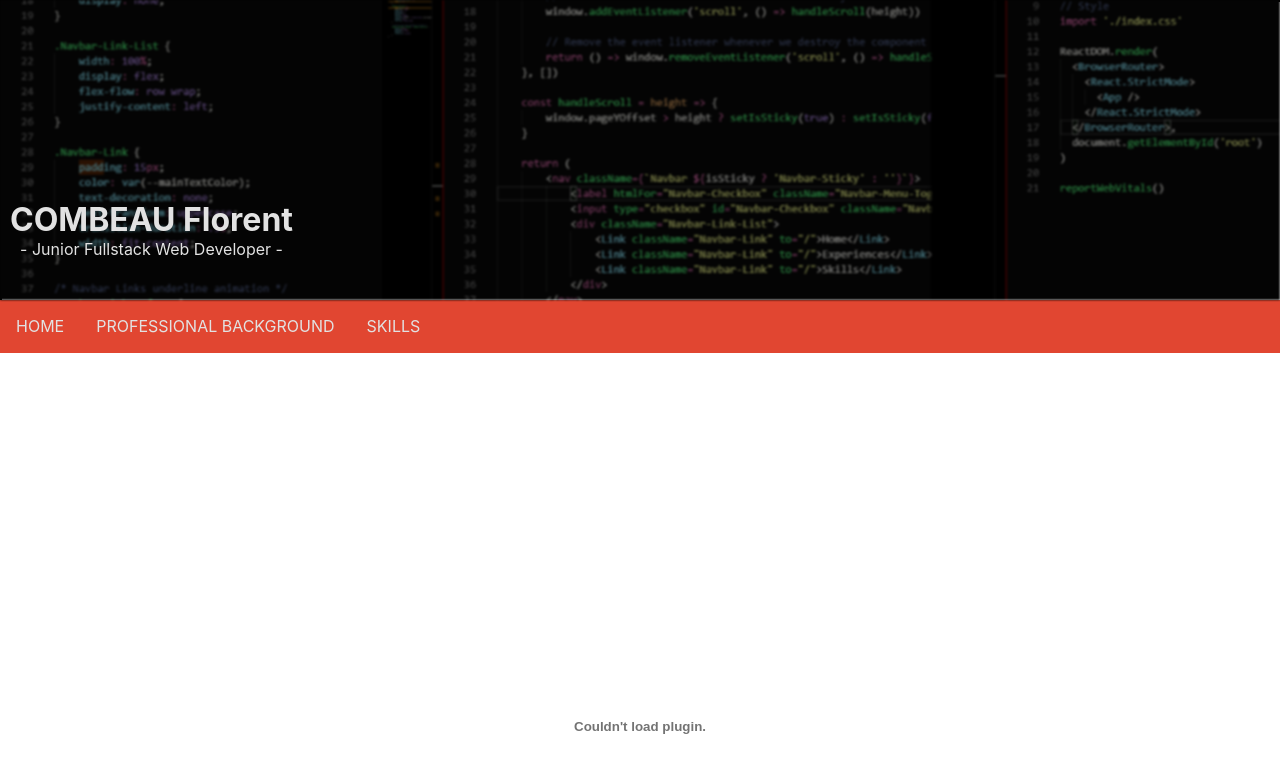
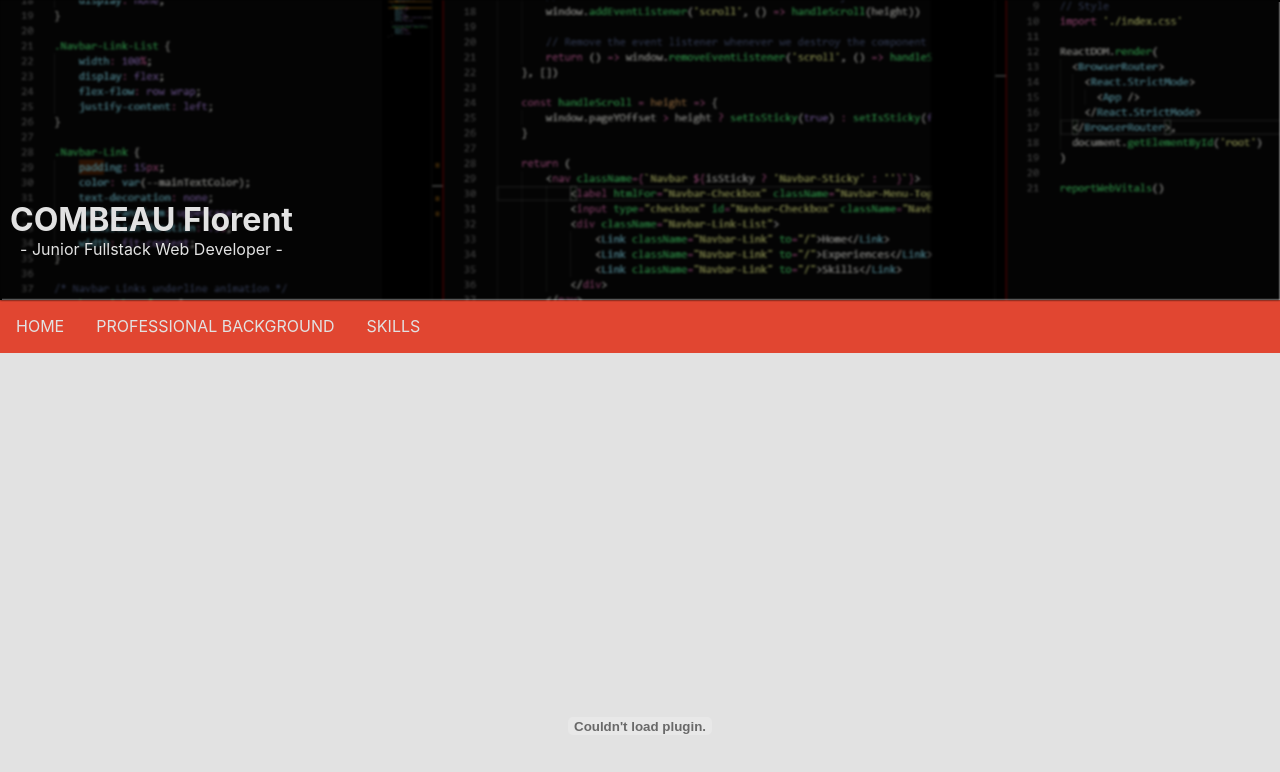
Before and after one commit to FlorentCmb/personal_website, a React (Create React App) app: page /resume in a window 1280 px wide. Shown: the top 772 px of the page. Built offline with nearby package versions, Linux system fonts and the light colour scheme.

Commit message:
Add color to Resume

```diff
--- a/src/screens/Resume.css
+++ b/src/screens/Resume.css
@@ -1,3 +1,7 @@
+.Resume {
+    background-color: var(--secondBgColor);
+}
+
 .Resume-File {
     display: block;
     margin: auto;
```
